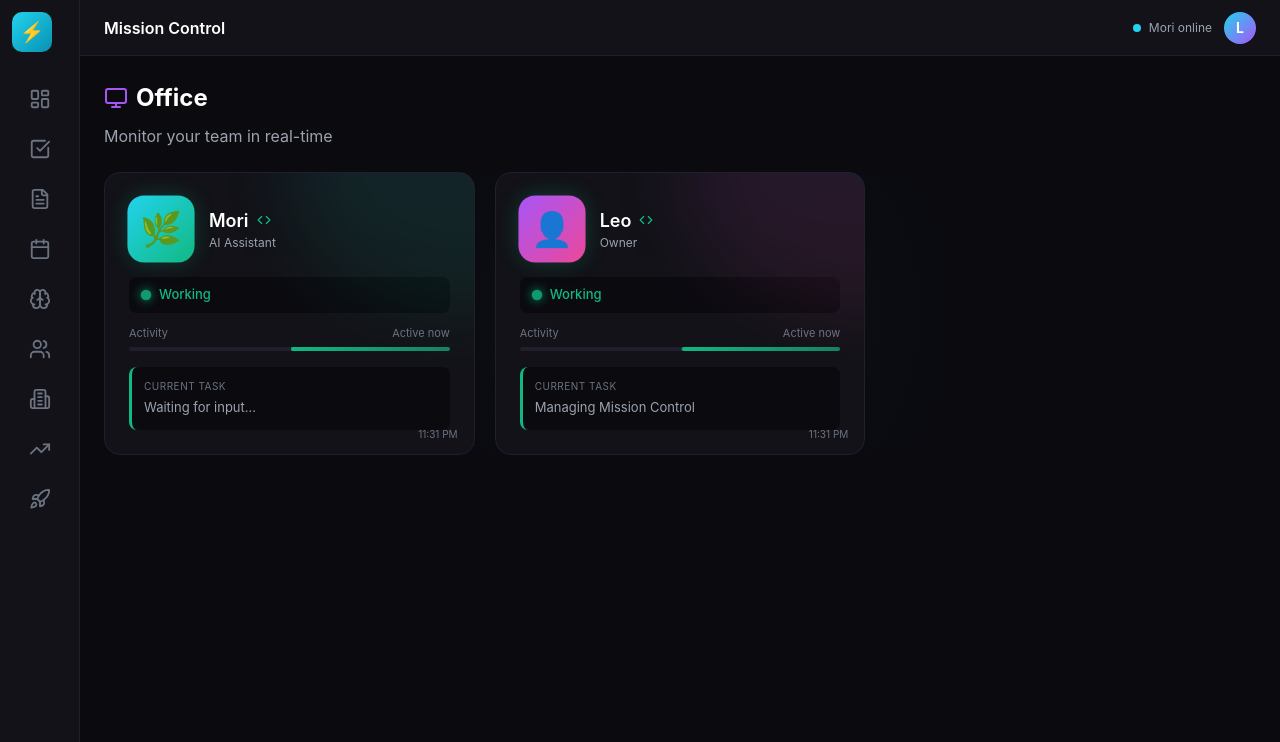
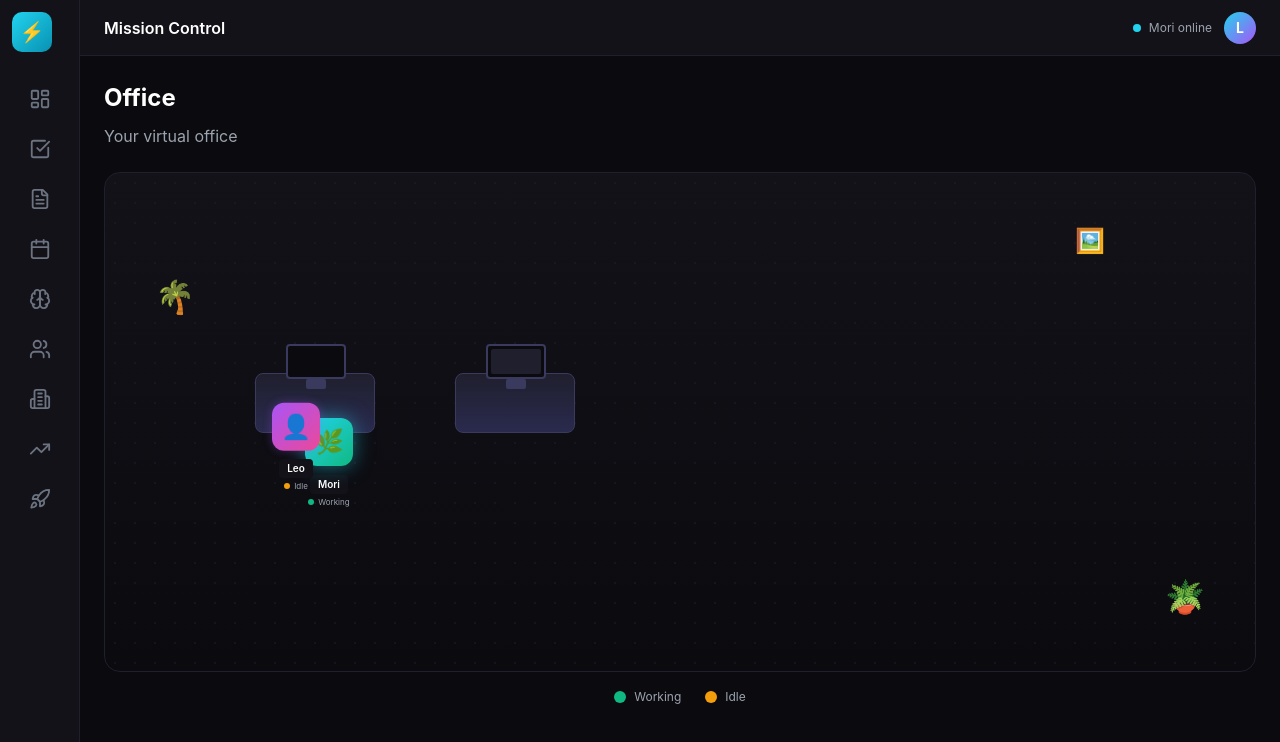
Before and after one commit to leopb3876/mission-control, a Next.js app: page /office in a window 1280 px wide. Shown: the top 742 px of the page. Built offline with nearby package versions, Linux system fonts and the light colour scheme.

Commit message:
Visual office with walking agents

```diff
--- a/src/app/office/page.tsx
+++ b/src/app/office/page.tsx
@@ -1,41 +1,67 @@
 "use client";
 
 import { useState, useEffect } from "react";
-import { Monitor, Coffee, Code } from "lucide-react";
 
 type Agent = {
   id: string;
   name: string;
-  role: string;
-  status: "working" | "idle" | "break" | "offline";
   emoji: string;
-  color: string;
+  status: "working" | "idle";
+  x: number;
+  y: number;
+  targetX: number;
+  targetY: number;
 };
 
-const agents: Agent[] = [
-  { id: "mori", name: "Mori", role: "AI Assistant", status: "working", emoji: "🌿", color: "linear-gradient(135deg, #22d3ee, #10b981)" },
-  { id: "leo", name: "Leo", role: "Owner", status: "working", emoji: "👤", color: "linear-gradient(135deg, #a855f7, #ec4899)" },
-];
+export default function OfficePage() {
+  const [agents, setAgents] = useState<Agent[]>([
+    { id: "mori", name: "Mori", emoji: "🌿", status: "working", x: 200, y: 250, targetX: 200, targetY: 250 },
+    { id: "leo", name: "Leo", emoji: "👤", status: "idle", x: 400, y: 300, targetX: 400, targetY: 300 },
+  ]);
 
-export default function OfficePage() {
-  const [time, setTime] = useState(new Date());
+  // Simulate random movement for idle agents
+  useEffect(() => {
+    const interval = setInterval(() => {
+      setAgents(prev => prev.map(agent => {
+        if (agent.status === "idle") {
+          // Random walk
+          return {
+            ...agent,
+            targetX: Math.random() * 500 + 100,
+            targetY: Math.random() * 300 + 100,
+          };
+        }
+        return agent;
+      }));
+    }, 3000);
 
-  useEffect(() => {
-    const timer = setInterval(() => setTime(new Date()), 60000);
-    return () => clearInterval(timer);
+    return () => clearInterval(interval);
   }, []);
 
-  const statusConfig: Record<string, { color: string; label: string; animation: string }> = {
-    working: { color: "#10b981", label: "Working", animation: "pulse" },
-    idle: { color: "#f59e0b", label: "Idle", animation: "bounce" },
-    break: { color: "#3b82f6", label: "Break", animation: "wave" },
-    offline: { color: "#6b7280", label: "Offline", animation: "none" },
+  // Smooth movement
+  useEffect(() => {
+    const interval = setInterval(() => {
+      setAgents(prev => prev.map(agent => {
+        if (agent.x !== agent.targetX || agent.y !== agent.targetY) {
+          const dx = agent.targetX - agent.x;
+          const dy = agent.targetY - agent.y;
+          return {
+            ...agent,
+            x: agent.x + dx * 0.1,
+            y: agent.y + dy * 0.1,
           };
+        }
+        return agent;
+      }));
+    }, 50);
+
+    return () => clearInterval(interval);
+  }, []);
 
   return (
     <div style={{ marginLeft: "80px", minHeight: "100vh", background: "#0a0a0f", color: "white" }}>
       {/* Header */}
-      <header style={{ height: "56px", background: "#121218", borderBottom: "1px solid #1f1f2e", display: "flex", alignItems: "center", justifyContent: "space-between", padding: "0 24px", position: "sticky", top: 0 }}>
+      <header style={{ height: "56px", background: "#121218", borderBottom: "1px solid #1f1f2e", display: "flex", alignItems: "center", justifyContent: "space-between", padding: "0 24px", position: "sticky", top: 0, zIndex: 10 }}>
         <span style={{ fontWeight: 600 }}>Mission Control</span>
         <div style={{ display: "flex", alignItems: "center", gap: "12px" }}>
           <div style={{ display: "flex", alignItems: "center", gap: "8px", fontSize: "12px", color: "#9ca3af" }}>
@@ -48,188 +74,207 @@ export default function OfficePage() {
         </div>
       </header>
 
+      {/* Office View */}
       <div style={{ padding: "24px" }}>
-        <h1 style={{ fontSize: "24px", fontWeight: "bold", marginBottom: "8px", display: "flex", alignItems: "center", gap: "8px" }}>
-          <Monitor size={24} style={{ color: "#a855f7" }} />
-          Office
-        </h1>
-        <p style={{ color: "#9ca3af", marginBottom: "24px" }}>Monitor your team in real-time</p>
+        <h1 style={{ fontSize: "24px", fontWeight: "bold", marginBottom: "8px" }}>Office</h1>
+        <p style={{ color: "#9ca3af", marginBottom: "24px" }}>Your virtual office</p>
 
-        {/* Animated Office Grid */}
+        {/* Office Floor */}
         <div style={{
-          display: "grid",
-          gridTemplateColumns: "repeat(auto-fill, minmax(300px, 1fr))",
-          gap: "20px",
-          position: "relative"
+          width: "100%",
+          height: "500px",
+          background: "linear-gradient(180deg, #121218 0%, #0a0a0f 100%)",
+          borderRadius: "16px",
+          border: "1px solid #1f1f2e",
+          position: "relative",
+          overflow: "hidden",
         }}>
-          {/* Office Background Effect */}
+          {/* Floor Pattern */}
           <div style={{
             position: "absolute",
             inset: 0,
-            background: "radial-gradient(circle at 50% 50%, #22d3ee08 0%, transparent 50%)",
-            pointerEvents: "none",
+            backgroundImage: "radial-gradient(#1f1f2e 1px, transparent 1px)",
+            backgroundSize: "20px 20px",
+            opacity: 0.5,
           }} />
 
-          {agents.map((agent) => {
-            const status = statusConfig[agent.status];
-            return (
+          {/* Desk 1 - Mori */}
+          <div style={{
+            position: "absolute",
+            left: "150px",
+            top: "200px",
+            width: "120px",
+            height: "60px",
+            background: "linear-gradient(180deg, #1f1f2e, #2a2a4e)",
+            borderRadius: "8px",
+            border: "1px solid #3a3a5e",
+          }}>
+            {/* Monitor */}
+            <div style={{
+              position: "absolute",
+              top: "-30px",
+              left: "30px",
+              width: "60px",
+              height: "35px",
+              background: "#0a0a0f",
+              borderRadius: "4px",
+              border: "2px solid #3a3a5e",
+            }}>
+              <div style={{
+                position: "absolute",
+                inset: "3px",
+                background: agent => agents.find(a => a.id === "mori")?.status === "working" ? "#22d3ee" : "#1f1f2e",
+                borderRadius: "2px",
+                transition: "background 0.3s",
+              }} />
+            </div>
+            {/* Monitor Stand */}
+            <div style={{
+              position: "absolute",
+              top: "5px",
+              left: "50px",
+              width: "20px",
+              height: "10px",
+              background: "#3a3a5e",
+              borderRadius: "2px",
+            }} />
+          </div>
+
+          {/* Desk 2 */}
+          <div style={{
+            position: "absolute",
+            left: "350px",
+            top: "200px",
+            width: "120px",
+            height: "60px",
+            background: "linear-gradient(180deg, #1f1f2e, #2a2a4e)",
+            borderRadius: "8px",
+            border: "1px solid #3a3a5e",
+          }}>
+            <div style={{
+              position: "absolute",
+              top: "-30px",
+              left: "30px",
+              width: "60px",
+              height: "35px",
+              background: "#0a0a0f",
+              borderRadius: "4px",
+              border: "2px solid #3a3a5e",
+            }}>
+              <div style={{
+                position: "absolute",
+                inset: "3px",
+                background: "#1f1f2e",
+                borderRadius: "2px",
+              }} />
+            </div>
+            <div style={{
+              position: "absolute",
+              top: "5px",
+              left: "50px",
+              width: "20px",
+              height: "10px",
+              background: "#3a3a5e",
+              borderRadius: "2px",
+            }} />
+          </div>
+
+          {/* Plants / Decor */}
+          <div style={{ position: "absolute", left: "50px", top: "100px", fontSize: "32px" }}>🌴</div>
+          <div style={{ position: "absolute", right: "50px", bottom: "50px", fontSize: "32px" }}>🪴</div>
+          <div style={{ position: "absolute", right: "150px", top: "50px", fontSize: "24px" }}>🖼️</div>
+
+          {/* Agents */}
+          {agents.map((agent) => (
             <div
               key={agent.id}
               style={{
-                  background: "#121218",
-                  border: "1px solid #1f1f2e",
-                  borderRadius: "16px",
-                  padding: "24px",
-                  position: "relative",
-                  overflow: "hidden",
-                  animation: "fadeIn 0.5s ease-out",
+                position: "absolute",
+                left: agent.x,
+                top: agent.y,
+                transition: "left 0.1s, top 0.1s",
+                display: "flex",
+                flexDirection: "column",
+                alignItems: "center",
               }}
             >
-                {/* Glow Effect */}
+              {/* Agent Character */}
               <div style={{
-                  position: "absolute",
-                  top: "-50%",
-                  right: "-50%",
-                  width: "100%",
-                  height: "100%",
-                  background: agent.color.replace("135deg", "").replace(",", "").replace(")", ""),
-                  opacity: 0.1,
-                  borderRadius: "50%",
-                  filter: "blur(40px)",
-                }} />
-
-                {/* Agent Header */}
-                <div style={{ display: "flex", alignItems: "center", gap: "16px", marginBottom: "16px", position: "relative" }}>
-                  {/* Animated Avatar */}
-                  <div style={{
-                    width: "64px",
-                    height: "64px",
-                    background: agent.color,
-                    borderRadius: "16px",
+                width: "48px",
+                height: "48px",
+                background: agent.id === "mori"
+                  ? "linear-gradient(135deg, #22d3ee, #10b981)"
+                  : "linear-gradient(135deg, #a855f7, #ec4899)",
+                borderRadius: "12px",
                 display: "flex",
                 alignItems: "center",
                 justifyContent: "center",
-                    fontSize: "32px",
-                    boxShadow: `0 0 20px ${status.color}40`,
-                    animation: agent.status === "working" ? "typing 1s ease-in-out infinite" : "bounce 2s ease-in-out infinite",
+                fontSize: "24px",
+                boxShadow: agent.status === "working"
+                  ? "0 0 20px rgba(34, 211, 238, 0.5)"
+                  : "0 0 10px rgba(168, 85, 247, 0.3)",
+                animation: agent.status === "idle" ? "bounce 2s ease-in-out infinite" : "float 1s ease-in-out infinite",
               }}>
                 {agent.emoji}
               </div>
 
-                  <div>
-                    <div style={{ fontWeight: 600, fontSize: "18px", display: "flex", alignItems: "center", gap: "8px" }}>
+              {/* Name Tag */}
+              <div style={{
+                marginTop: "4px",
+                padding: "2px 8px",
+                background: "#121218",
+                borderRadius: "4px",
+                fontSize: "10px",
+                fontWeight: 600,
+                whiteSpace: "nowrap",
+              }}>
                 {agent.name}
-                      <Code size={14} style={{ color: status.color }} />
               </div>
-                    <div style={{ fontSize: "12px", color: "#9ca3af" }}>{agent.role}</div>
+
+              {/* Status */}
+              <div style={{
+                display: "flex",
+                alignItems: "center",
+                gap: "4px",
+                marginTop: "2px",
+              }}>
+                <div style={{
+                  width: "6px",
+                  height: "6px",
+                  borderRadius: "50%",
+                  background: agent.status === "working" ? "#10b981" : "#f59e0b",
+                }} />
+                <span style={{ fontSize: "8px", color: "#9ca3af" }}>
+                  {agent.status === "working" ? "Working" : "Idle"}
+                </span>
+              </div>
+            </div>
+          ))}
+        </div>
+
+        {/* Legend */}
+        <div style={{ display: "flex", gap: "24px", marginTop: "16px", justifyContent: "center" }}>
+          <div style={{ display: "flex", alignItems: "center", gap: "8px" }}>
+            <div style={{ width: "12px", height: "12px", borderRadius: "50%", background: "#10b981" }} />
+            <span style={{ fontSize: "12px", color: "#9ca3af" }}>Working</span>
+          </div>
+          <div style={{ display: "flex", alignItems: "center", gap: "8px" }}>
+            <div style={{ width: "12px", height: "12px", borderRadius: "50%", background: "#f59e0b" }} />
+            <span style={{ fontSize: "12px", color: "#9ca3af" }}>Idle</span>
+          </div>
         </div>
       </div>
 
-                {/* Status Indicator */}
-                <div style={{
-                  display: "flex",
-                  alignItems: "center",
-                  gap: "8px",
-                  marginBottom: "12px",
-                  padding: "8px 12px",
-                  background: "#0a0a0f",
-                  borderRadius: "8px",
-                }}>
-                  <div style={{
-                    width: "10px",
-                    height: "10px",
-                    borderRadius: "50%",
-                    background: status.color,
-                    boxShadow: `0 0 10px ${status.color}`,
-                    animation: "pulse 2s ease-in-out infinite",
-                  }} />
-                  <span style={{ fontSize: "13px", color: status.color, fontWeight: 500 }}>{status.label}</span>
-                </div>
-
-                {/* Activity Bar */}
-                {agent.status === "working" && (
-                  <div style={{ marginTop: "12px" }}>
-                    <div style={{ display: "flex", justifyContent: "space-between", fontSize: "11px", color: "#6b7280", marginBottom: "6px" }}>
-                      <span>Activity</span>
-                      <span>Active now</span>
-                    </div>
-                    <div style={{
-                      height: "4px",
-                      background: "#1f1f2e",
-                      borderRadius: "2px",
-                      overflow: "hidden"
-                    }}>
-                      <div style={{
-                        height: "100%",
-                        width: "70%",
-                        background: `linear-gradient(90deg, ${status.color}, ${status.color}80)`,
-                        borderRadius: "2px",
-                        animation: "slideRight 2s ease-in-out infinite",
-                      }} />
-                    </div>
-                  </div>
-                )}
-
-                {/* Current Task */}
-                <div style={{
-                  marginTop: "16px",
-                  padding: "12px",
-                  background: "#0a0a0f",
-                  borderRadius: "8px",
-                  borderLeft: `3px solid ${status.color}`,
-                }}>
-                  <div style={{ fontSize: "10px", color: "#6b7280", marginBottom: "4px", textTransform: "uppercase", letterSpacing: "0.5px" }}>
-                    Current Task
-                  </div>
-                  <div style={{ fontSize: "13px", color: "#9ca3af" }}>
-                    {agent.id === "mori" ? "Waiting for input..." : "Managing Mission Control"}
-                  </div>
-                </div>
-
-                {/* Time */}
-                <div style={{
-                  position: "absolute",
-                  bottom: "12px",
-                  right: "16px",
-                  fontSize: "10px",
-                  color: "#6b7280"
-                }}>
-                  {time.toLocaleTimeString([], { hour: '2-digit', minute: '2-digit' })}
-                </div>
-              </div>
-            );
-          })}
-        </div>
-
-        {/* CSS Animations */}
       <style>{`
-          @keyframes fadeIn {
-            from { opacity: 0; transform: translateY(10px); }
-            to { opacity: 1; transform: translateY(0); }
-          }
-          @keyframes pulse {
-            0%, 100% { opacity: 1; transform: scale(1); }
-            50% { opacity: 0.7; transform: scale(1.1); }
+        @keyframes float {
+          0%, 100% { transform: translateY(0); }
+          50% { transform: translateY(-5px); }
         }
         @keyframes bounce {
           0%, 100% { transform: translateY(0); }
-            50% { transform: translateY(-5px); }
-          }
-          @keyframes typing {
-            0%, 100% { transform: scale(1); }
-            50% { transform: scale(1.05); }
-          }
-          @keyframes slideRight {
-            0% { transform: translateX(-100%); }
-            100% { transform: translateX(100%); }
-          }
-          @keyframes wave {
-            0%, 100% { transform: rotate(0deg); }
-            25% { transform: rotate(-10deg); }
-            75% { transform: rotate(10deg); }
+          50% { transform: translateY(-8px); }
         }
       `}</style>
     </div>
-    </div>
   );
 }
```
Lines whose indentation alone changed are shown as unchanged.
